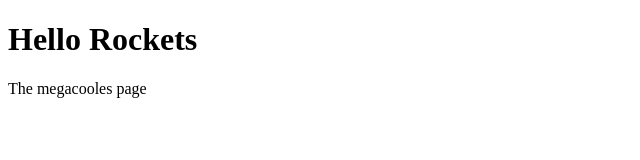
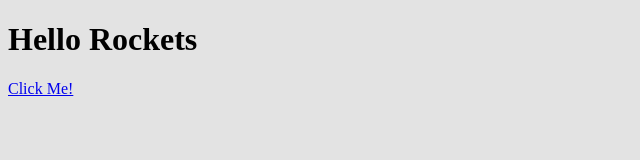
Before and after one commit to lumas71/jsrockets, a plain HTML site: page index.html in a window 1280 px wide. Shown: the whole page, without its empty margins (0-640 px from the left). Drawn offline with Linux system fonts and the light colour scheme.

Commit message:
New JavaScript and CSS
New JavaScript and CSS files were created.

```diff
--- /dev/null
+++ b/css/style.css
@@ -0,0 +1,3 @@
+html {
+	background-color: #e3e3e3;
+}
--- a/index.html
+++ b/index.html
@@ -2,10 +2,14 @@
 <html lang="en">
 <head>
 	<meta charset="utf-8">
-	<title>JS Rockets</title>
+	<title id="mainTitle">JS Rockets</title>
+	<link rel="stylesheet" href="css/style.css">
+
 </head>
 <body>
 	<h1>Hello Rockets</h1>
-	<p>The megacooles page</p>
+	<a href="#" onClick="car.fly();">Click Me!</a>
+	<script src="js/main.js">
+	</script>
 </body>
 </html>
--- /dev/null
+++ b/js/main.js
@@ -0,0 +1,26 @@
+var car = {
+	make: 'VW',
+	type: 'Golf',
+	color: 'blue',
+	isTurnedOn: false,
+	numberofWheels: 4,
+	seats: [
+		'driver seat',
+		'passenger seat',
+		'backseat'],
+	turnOn: function() {
+		this.isTurnedOn = true;
+	},
+	switchCar: function(isOn) {
+		var switchStatus ='turn car : '+isOn;
+		if (isOn == true) {
+			this.isTurnedOn = true;
+		} else {
+			this.isTurnedOn = false;
+		}
+		return switchStatus;
+	},
+	fly: function() {
+		alert(this.switchCar(true));
+	},
+};
```
